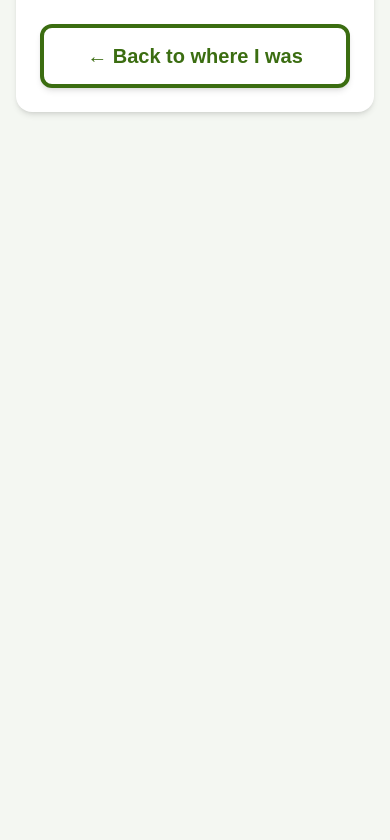
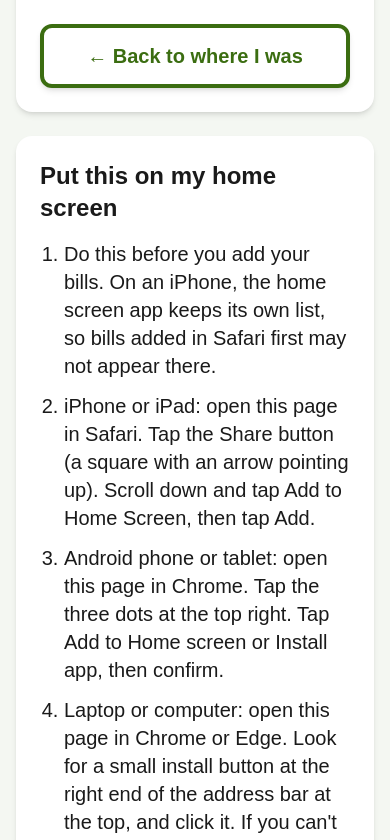
Before and after one commit to VRLes/seniors-bill-tracker, a Next.js app: page /help in a window 390 px wide. Shown: the part 2900-3740 px from the top of the page. Before the commit the page ends 3052 px from the top, so only its background shows below. Built offline with nearby package versions, Linux system fonts and the light colour scheme.

Commit message:
Add home screen install help for phones, tablets and computers

```diff
--- a/src/app/help/page.tsx
+++ b/src/app/help/page.tsx
@@ -119,6 +119,17 @@ export default function HelpPage() {
           "Only the bills, dates and total are printed. The buttons and menus are left off.",
         ]}
       />
+     <Topic
+        id="home-screen"
+        title="Put this on my home screen"
+        steps={[
+          "Do this before you add your bills. On an iPhone, the home screen app keeps its own list, so bills added in Safari first may not appear there.",
+          "iPhone or iPad: open this page in Safari. Tap the Share button (a square with an arrow pointing up). Scroll down and tap Add to Home Screen, then tap Add.",
+          "Android phone or tablet: open this page in Chrome. Tap the three dots at the top right. Tap Add to Home screen or Install app, then confirm.",
+        "Laptop or computer: open this page in Chrome or Edge. Look for a small install button at the right end of the address bar at the top, and click it. If you can't see one, click the three dots at the top right and look for Install. Then confirm. The app appears on your desktop or in your apps list.",
+          "A green icon with a bill and a tick, called Bill Toolkit, appears on your home screen. Tap it any time to open the app.",
+        ]}
+      />
     </main>
   );
 }
--- a/src/app/page.tsx
+++ b/src/app/page.tsx
@@ -211,6 +211,14 @@ export default function Home() {
           </div>
         ))}
       </div>
+    <div className="mt-8">
+        <Link
+          href="/help#home-screen"
+          className="inline-block bg-[var(--bg-card)] border-2 border-[var(--border-default)] text-[var(--text-primary)] text-lg font-medium rounded-full px-5 py-2 shadow-md hover:shadow-lg transition-all"
+        >
+          Put this on my home screen
+        </Link>
+      </div>
     </main>
   );
 }
```
